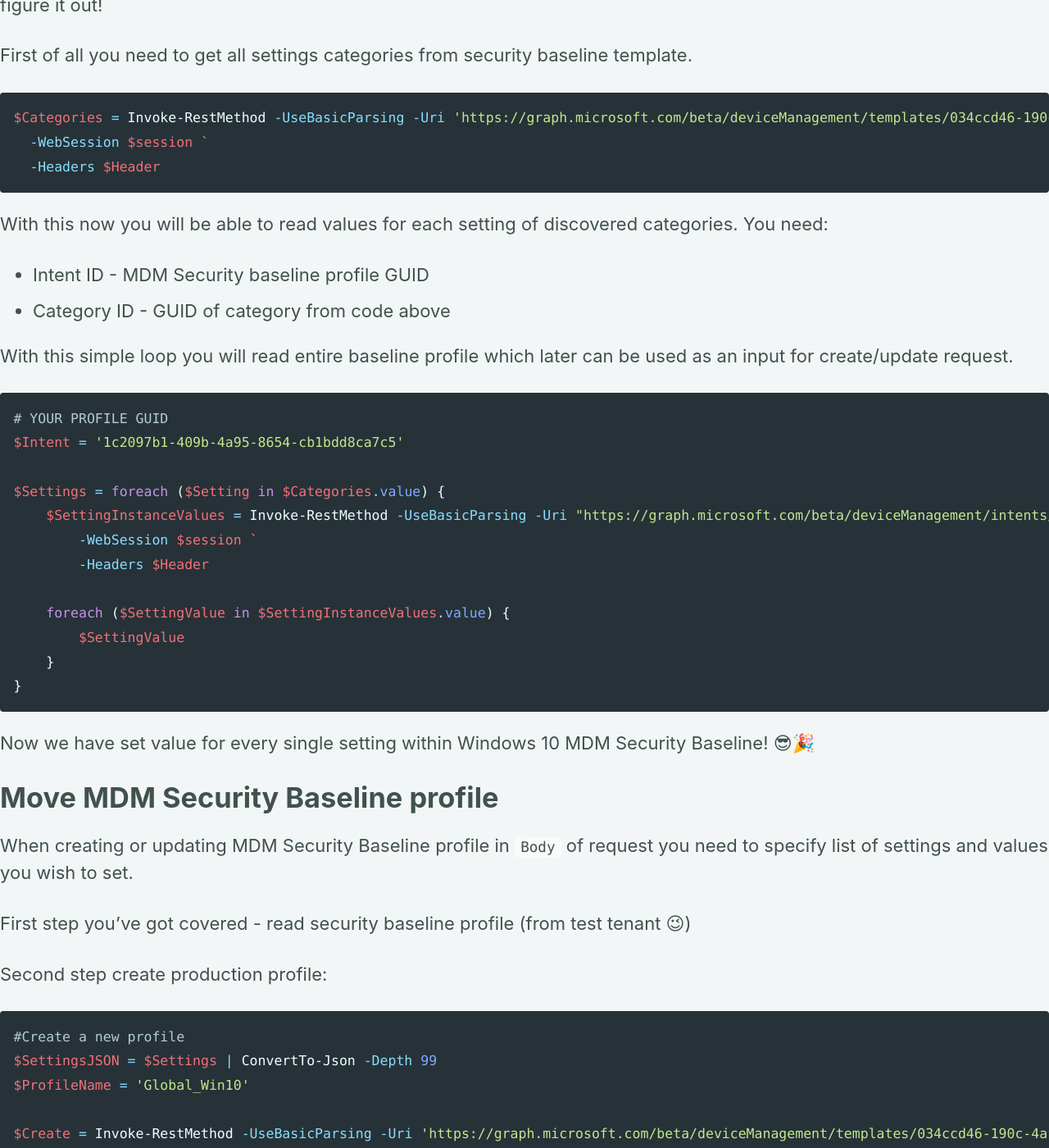
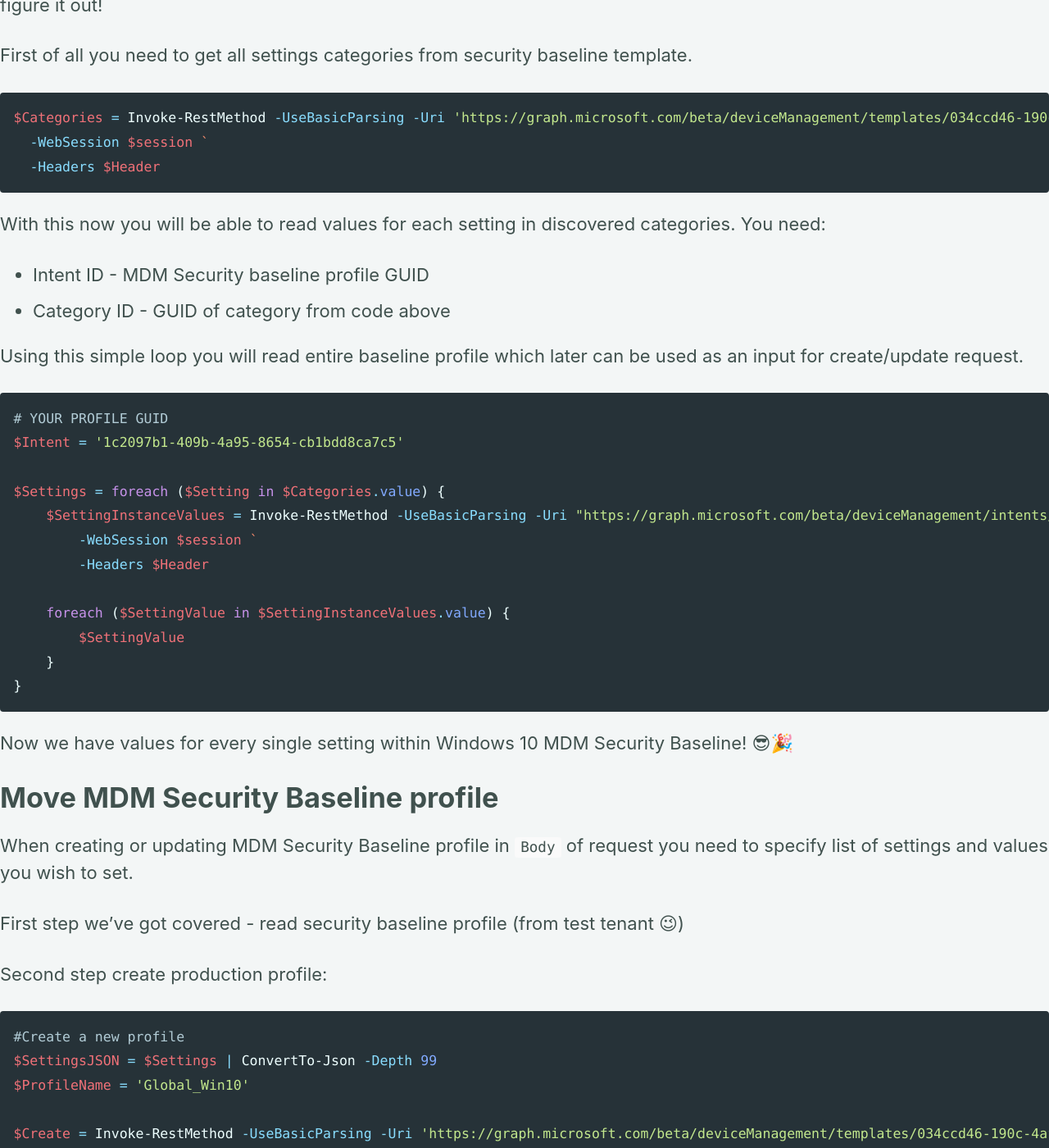
Before and after one commit to UniverseCitiz3n/UniverseCitiz3n.github.io, a Jekyll site: the page built from _posts/2022-03-03-IntuneSecurityBaseline-Move.md, in a window 1280 px wide and 1400 px high, scrolled down 5378 px. Shown: the whole window at 82% size. Built offline with Jekyll 4.4.1, drawn with Linux system fonts in a browser that asks for light colours; cached includes are drawn as plain includes; our own code applies the rules of GitHub Pages for plain Markdown files; comment, search, counter and statistics services are not loaded; some of the changed text lies outside the part shown.

Commit message:
✏️ grama check

````diff
--- a/_posts/2022-03-03-IntuneSecurityBaseline-Move.md
+++ b/_posts/2022-03-03-IntuneSecurityBaseline-Move.md
@@ -80,13 +80,13 @@ $Categories = Invoke-RestMethod -UseBasicParsing -Uri 'https://graph.microsoft.c
   -Headers $Header
 ```
 
-With this now you will be able to read values for each setting of discovered categories.
+With this now you will be able to read values for each setting in discovered categories.
 You need:
 
 * Intent ID - MDM Security baseline profile GUID
 * Category ID - GUID of category from code above
 
-With this simple loop you will read entire baseline profile which later can be used as an input for create/update request.
+Using this simple loop you will read entire baseline profile which later can be used as an input for create/update request.
 
 ```powershell
 # YOUR PROFILE GUID
@@ -103,13 +103,13 @@ $Settings = foreach ($Setting in $Categories.value) {
 }
 ```
 
-Now we have set value for every single setting within Windows 10 MDM Security Baseline! 😎🎉
+Now we have values for every single setting within Windows 10 MDM Security Baseline! 😎🎉
 
 # Move MDM Security Baseline profile
 
 When creating or updating MDM Security Baseline profile in `Body` of request you need to specify list of settings and values you wish to set.
 
-First step you've got covered - read security baseline profile (from test tenant 😉)
+First step we've got covered - read security baseline profile (from test tenant 😉)
 
 Second step create production profile:
 
````
Also changed, not shown: other parts of _posts/2022-03-03-IntuneSecurityBaseline-Move.md (+1 -1 lines).
